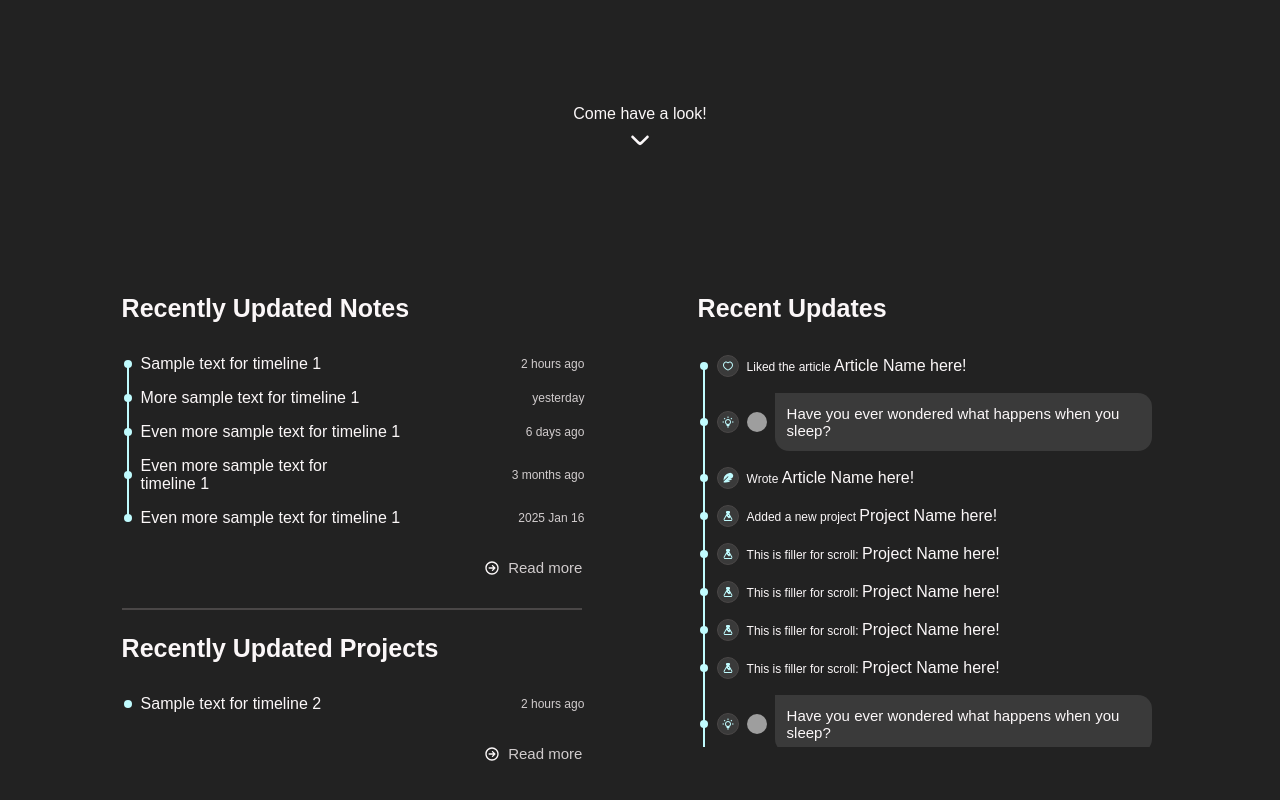
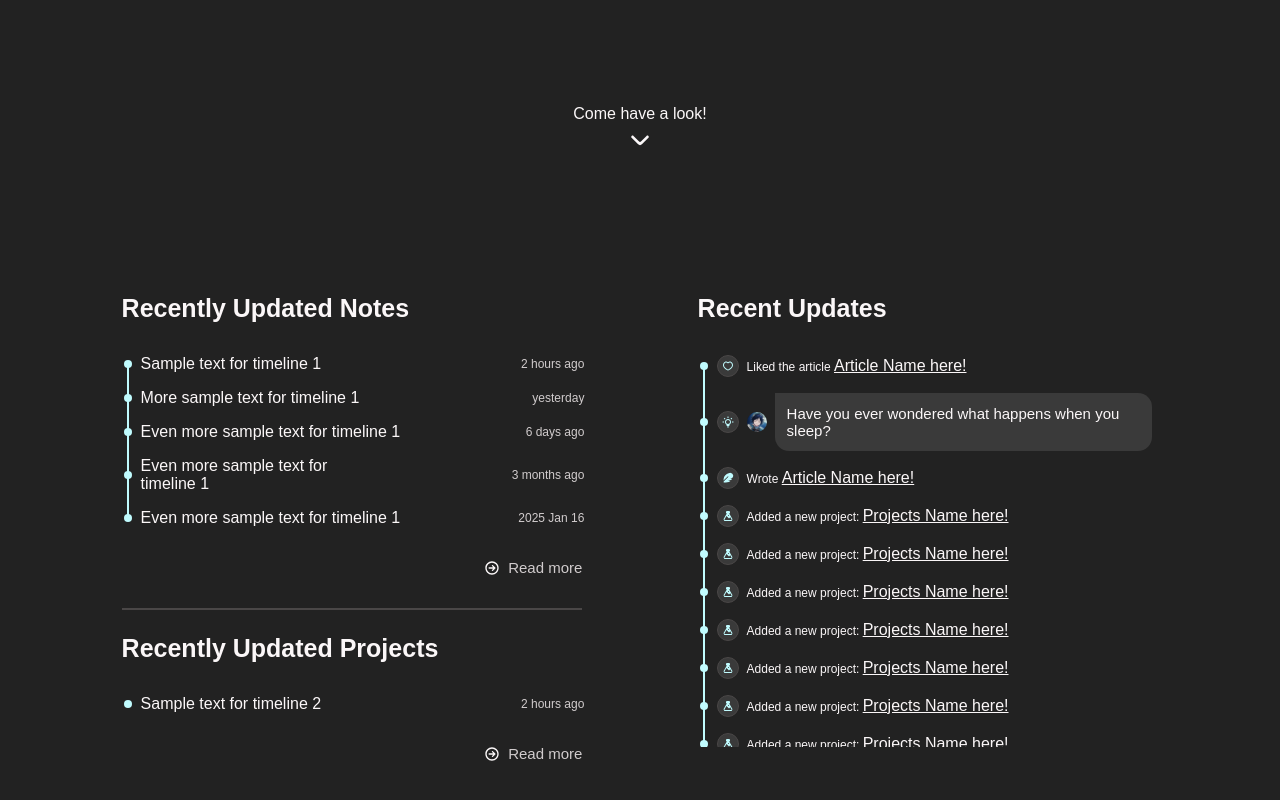
Before and after one commit to Nightfall3594/nightfall-is-a-dev, a React (Vite) app in the folder react-app/: page / in a window 1280 px wide. Shown: the part 610-1410 px from the top of the page. Built offline with nearby package versions, Linux system fonts and the light colour scheme; grey boxes are pictures that could not be loaded.

Commit message:
refactor(timeline-2): migrate timeline-2 list items to react

```diff
--- /dev/null
+++ b/react-app/src/components/timelines/article-item.jsx
@@ -0,0 +1,16 @@
+import {Journal} from "../icons/index.js";
+
+function ArticleItem({className="", to, articleName}) {
+    return (
+        <li className={"timeline-2__item timeline-2__article " + className}>
+
+            <Journal className="timeline-2__icon"/>
+
+            <span className="timeline-2-item__content">
+                Wrote <a href={to}>{articleName}</a>
+            </span>
+        </li>
+    )
+}
+
+export default ArticleItem;
--- /dev/null
+++ b/react-app/src/components/timelines/comment-item.jsx
@@ -0,0 +1,24 @@
+import {Message} from "../icons/index.js";
+
+function CommentItem({className="", children}) {
+    return (
+        <li className={"timeline-2__item timeline-2__comment" + className}>
+
+            <Message className="timeline-2__icon"/>
+
+            <div className="timeline-2-comment__container">
+
+                <span className="timeline-2-comment__info">
+                    Someone commented on your article!
+                </span>
+
+                <span className="timeline-2-item__content">
+                    {children}
+                </span>
+
+            </div>
+        </li>
+    )
+}
+
+export default CommentItem;
--- /dev/null
+++ b/react-app/src/components/timelines/like-item.jsx
@@ -0,0 +1,14 @@
+import {Heart} from "../icons/index.js";
+
+function LikeItem({className="", to, articleName}){
+    return (
+        <li className={"timeline-2__item timeline-2__like " + className}>
+            <Heart className="timeline-2__icon"/>
+            <span className="timeline-2-item__content">
+                Liked the article <a href={to}>{articleName}</a>
+            </span>
+        </li>
+    )
+}
+
+export default LikeItem;
--- /dev/null
+++ b/react-app/src/components/timelines/project-item.jsx
@@ -0,0 +1,16 @@
+import {Project} from "../icons/index.js";
+
+function ProjectItem({className, to, projectName}) {
+   return (
+       <li className={"timeline-2__item timeline-2__project" + className}>
+
+           <Project className="timeline-2__icon"/>
+
+           <span className="timeline-2-item__content">
+               Added a new project: <a href={to}>{projectName}</a>
+           </span>
+       </li>
+   )
+}
+
+export default ProjectItem;
--- /dev/null
+++ b/react-app/src/components/timelines/thought-item.jsx
@@ -0,0 +1,17 @@
+import {Thought} from "../icons/index.js";
+
+function ThoughtItem({className="", children}) {
+    return (
+        <li className={"timeline-2__item timeline-2__thoughts " + className}>
+            <Thought className="timeline-2__icon"/>
+
+            <img src="/images/pfp.jpg" alt="Nightfall3594"/>
+
+            <span className="timeline-2-item__content">
+                {children}
+            </span>
+        </li>
+    )
+}
+
+export default ThoughtItem;
--- a/react-app/src/components/timelines/timelines.jsx
+++ b/react-app/src/components/timelines/timelines.jsx
@@ -1,6 +1,8 @@
 import DateItem from './date-item.jsx'
 import * as Icons from "../icons/index.js";
 import Timeline from "./timeline.jsx";
+
+import * as Items from './index.js'
 
 function Timelines({className=""}) {
 
@@ -56,109 +58,38 @@ function Timelines({className=""}) {
                 <div className="timeline-2__container">
                     <h1 className="timeline__title">Recent Updates</h1>
                     <ul className="timeline timeline-2__timeline">
-                        <li className="timeline-2__item timeline-2__like">
 
-                            <Icons.Heart className="timeline-2__icon"/>
+                        <Items.LikeItem to="#" articleName="Article Name here!"/>
 
-                            <span className="timeline-2-item__content">
-                                Liked the article <a>Article Name here!</a>
-                            </span>
-                        </li>
-                        <li className="timeline-2__item timeline-2__thoughts">
+                        <Items.ThoughtItem>
+                            Have you ever wondered what happens when you sleep?
+                        </Items.ThoughtItem>
 
-                            <Icons.Thought className="timeline-2__icon"/>
+                        <Items.ArticleItem to="#" articleName="Article Name here!"/>
 
-                            <img src="../assets/images/pfp.jpg" alt="Nightfall3594"/>
-                            <span className="timeline-2-item__content">
-                        Have you ever wondered what happens when you sleep?
-                    </span>
-                        </li>
-                        <li className="timeline-2__item timeline-2__article">
+                        <Items.ProjectItem to="#" projectName="Projects Name here!"/>
 
-                            <Icons.Journal className="timeline-2__icon"/>
+                        {/* Some Filler to test for scrollability */}
+                        <Items.ProjectItem to="#" projectName="Projects Name here!"/>
+                        <Items.ProjectItem to="#" projectName="Projects Name here!"/>
+                        <Items.ProjectItem to="#" projectName="Projects Name here!"/>
+                        <Items.ProjectItem to="#" projectName="Projects Name here!"/>
+                        <Items.ProjectItem to="#" projectName="Projects Name here!"/>
+                        <Items.ProjectItem to="#" projectName="Projects Name here!"/>
 
-                            <span className="timeline-2-item__content">
-                                Wrote <a>Article Name here!</a>
-                            </span>
-                        </li>
-                        <li className="timeline-2__item timeline-2__project">
+                        <Items.ThoughtItem>
+                            Have you ever wondered what happens when you sleep?
+                        </Items.ThoughtItem>
 
-                            <Icons.Project className="timeline-2__icon"/>
+                        {/* For testing multi-line thoughts */}
+                        <Items.ThoughtItem>
+                            Have you ever wondered what happens when you sleep?<br/><br/><br/><br/><br/><br/><br/>
+                            Sometimes, truthfully, I don't know what I'm doing.
+                        </Items.ThoughtItem>
 
-                            <span className="timeline-2-item__content">
-                                Added a new project <a>Project Name here!</a>
-                            </span>
-                        </li>
-
-
-                        <li className="timeline-2__item timeline-2__project">
-
-                            <Icons.Project className="timeline-2__icon"/>
-
-                            <span className="timeline-2-item__content">
-                        This is filler for scroll:  <a>Project Name here!</a>
-                    </span>
-                        </li>
-                        <li className="timeline-2__item timeline-2__project">
-
-                            <Icons.Project className="timeline-2__icon"/>
-
-                            <span className="timeline-2-item__content">
-                        This is filler for scroll:  <a>Project Name here!</a>
-                    </span>
-                        </li>
-
-                        <li className="timeline-2__item timeline-2__project">
-
-                            <Icons.Project className="timeline-2__icon"/>
-
-                            <span className="timeline-2-item__content">
-                        This is filler for scroll:  <a>Project Name here!</a>
-                    </span>
-                        </li>
-
-                        <li className="timeline-2__item timeline-2__project">
-
-                            <Icons.Project className="timeline-2__icon"/>
-
-                            <span className="timeline-2-item__content">
-                        This is filler for scroll:  <a>Project Name here!</a>
-                    </span>
-                        </li>
-                        <li className="timeline-2__item timeline-2__thoughts">
-
-                            <Icons.Thought className="timeline-2__icon"/>
-
-                            <img src="../assets/images/pfp.jpg" alt="Nightfall3594"/>
-                            <span className="timeline-2-item__content">
-                        Have you ever wondered what happens when you sleep?
-                    </span>
-                        </li>
-
-                        <li className="timeline-2__item timeline-2__thoughts">
-
-                            <Icons.Thought className="timeline-2__icon"/>
-
-                            <img src="../assets/images/pfp.jpg" alt="Nightfall3594"/>
-                            <span className="timeline-2-item__content">
-                        Have you ever wondered what happens when you sleep?<br/><br/><br/><br/><br/><br/><br/>
-                        Sometimes, truthfully, I don't know what I'm doing.
-                    </span>
-                        </li>
-
-                        <li className="timeline-2__item timeline-2__comment">
-
-                            <Icons.Message className="timeline-2__icon"/>
-
-                            <div className="timeline-2-comment__container">
-                                <span className="timeline-2-comment__info">
-                                    Someone commented on your article!
-                                </span>
-                                <span className="timeline-2-item__content">
-                                    This place looks pretty nice, I wonder what it is?
-                                </span>
-                            </div>
-                        </li>
+                        <Items.CommentItem>
+                            This place looks pretty nice, I wonder what it is?
+                        </Items.CommentItem>
 
                     </ul>
                 </div>
```
Also changed, not shown: react-app/src/components/timelines/index.js (added, +7 -0 lines).
